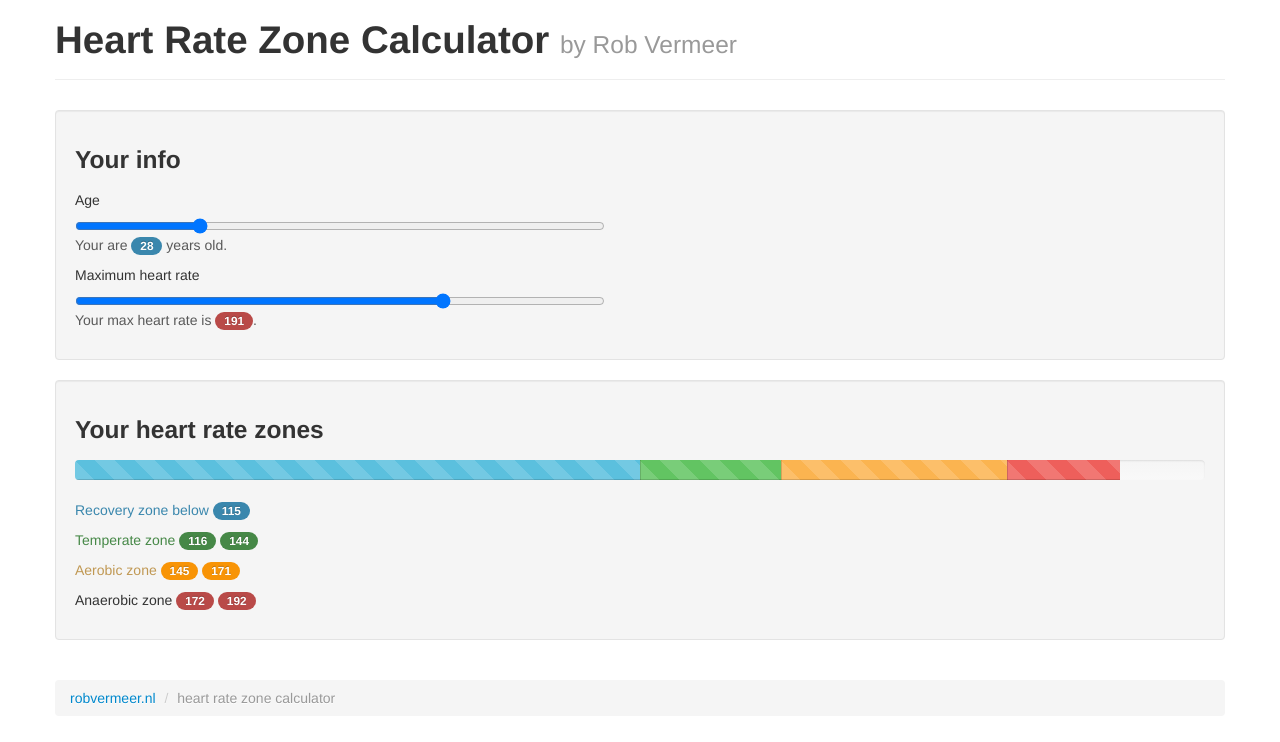
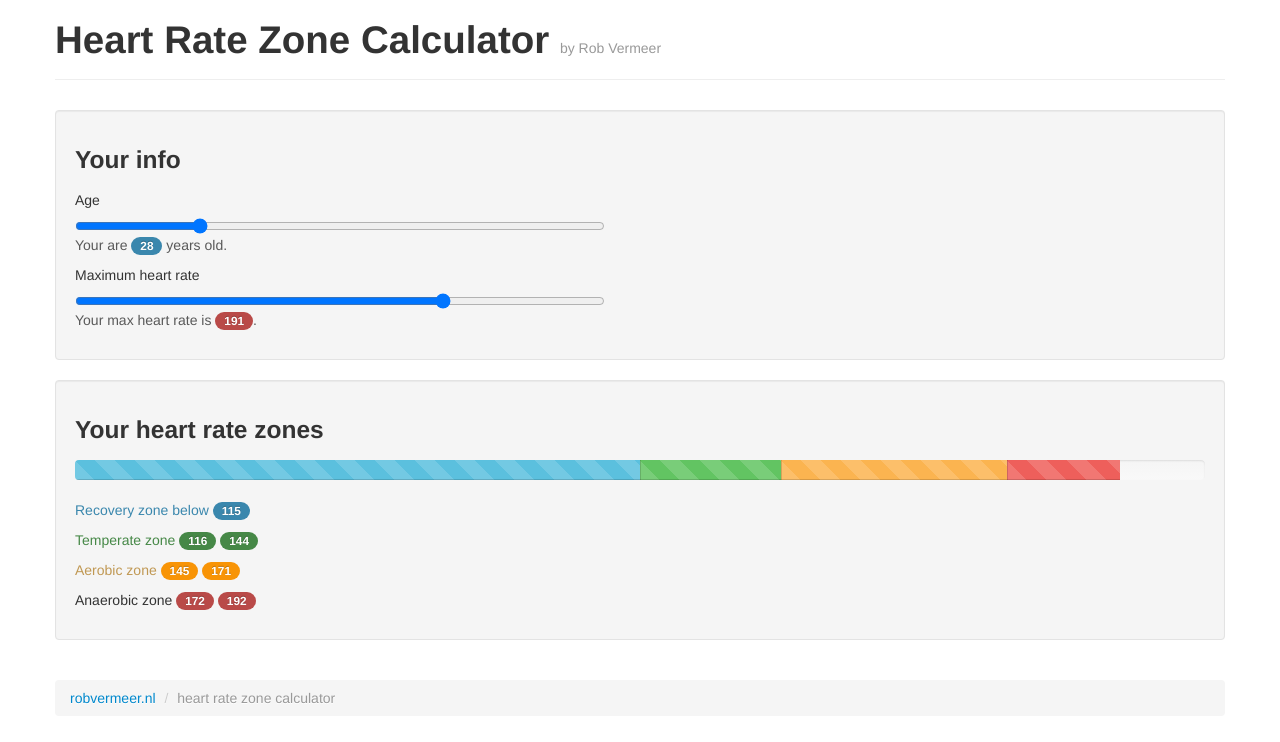
Before and after one commit to RobVermeer/heart-rate-calculator, a plain HTML site: page index.html in a window 1280 px wide. Drawn offline with nearby package versions, Linux system fonts and the light colour scheme.

Commit message:
Subtitel smaller

```diff
--- a/css/style.css
+++ b/css/style.css
@@ -13,3 +13,7 @@ input[type='range']::-webkit-slider-thumb {
 	background-repeat: repeat-x;
 	border-radius: 15px;
 }
+
+h1 small {
+	font-size: 14px;
+}
```
